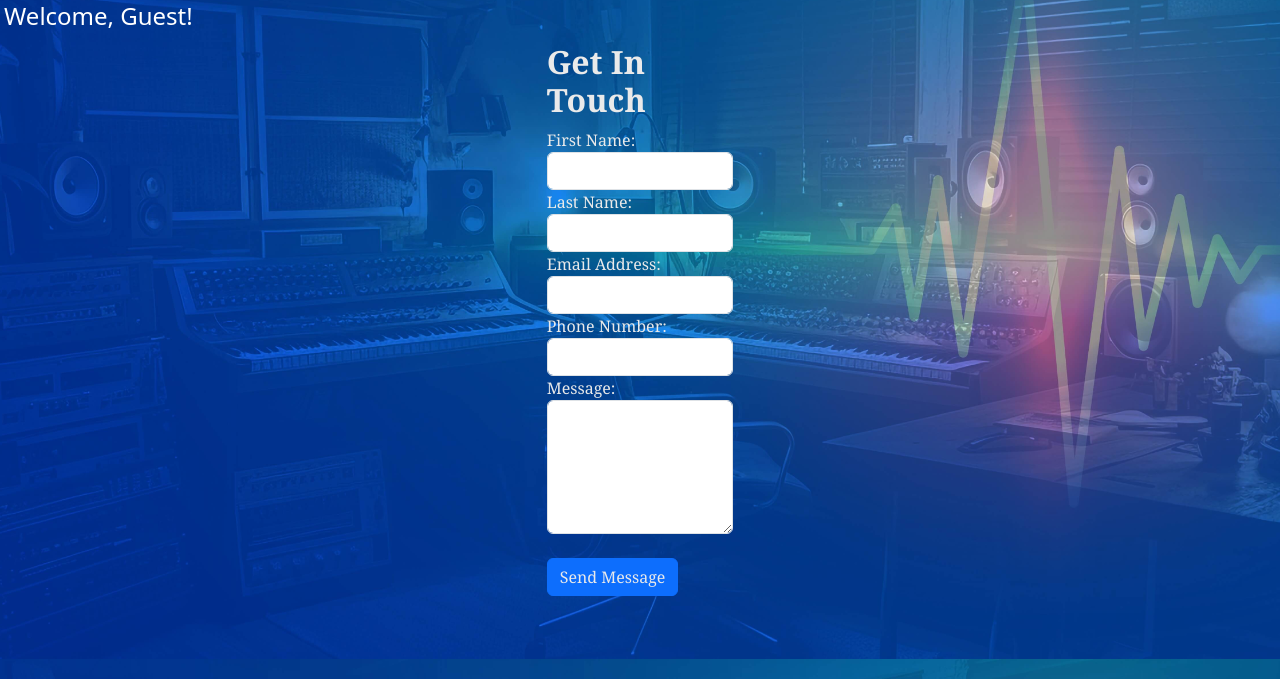
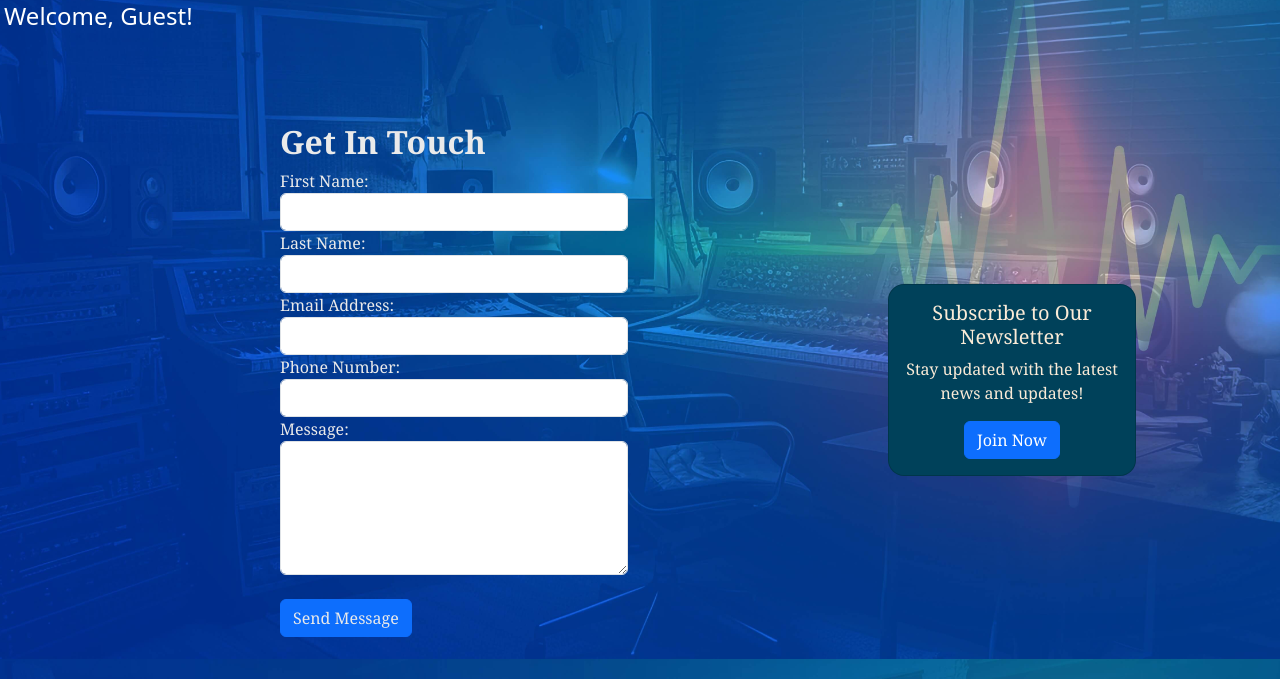
Before and after one commit to Shaga-Matula/blue-pulse-pp5, a Django app: page /contact_us/ in a window 1280 px wide. Shown: the part 141-820 px from the top of the page. Run offline with Django 3.2, Linux system fonts and the light colour scheme; parts of the project's set-up code (start-up, migrations or seed data) failed here and were passed over; some libraries are stand-ins or nearby versions.

Commit message:
feat(contacts): add newsletter template for the contacts page

```diff
--- a/musicapp/templates/comments/contact_us.html
+++ b/musicapp/templates/comments/contact_us.html
@@ -1,49 +1,53 @@
 {% extends 'base.html' %}
 
 {% block content %}
-<main class="d-flex align-items-center justify-content-center ">
-    <section class="rounded mx-auto border-5 col-xxl-6 col-xl-6 col-lg-6 col-md-9 col-sm-12 ">
-        <div class="row border-5   p-3">
-            <aside class="container col-md-6 col-lg-4 order-2 order-md-2 mt-1 mb-1 ">
+<main class="d-flex align-items-center justify-content-center min-height ">
+    <section class="container d-flex flex-lg-row flex-column justify-content-start align-items-center distance-top-nav">
+        <div class=" col-6 col-md-8 cpl-sm-12 col-12 ">
+
+            <aside class="container col-lg-6 col-md-10 col-sm-12">
                 <form class="my-1" method="post" action="#">
                     {% csrf_token %}
                     <fieldset>
-                        <section>
-
+                        <div class="col-12">
                             <h2 class="contact-us-title"><strong>Get In Touch</strong></h2>
-
                             <div class="form-group contact-us-label">
                                 <label for="fname ">First Name:</label>
                                 <input type="text" class="form-control" name="fname" id="fname" required>
                             </div>
-
                             <div class="form-group contact-us-label">
                                 <label for="lname ">Last Name:</label>
                                 <input type="text" class="form-control" name="lname" id="lname" required>
                             </div>
-
                             <div class="form-group contact-us-label">
                                 <label for="email">Email Address:</label>
                                 <input type="email" class="form-control" name="email" id="email" required>
                             </div>
-
                             <div class="form-group contact-us-label">
                                 <label for="phone">Phone Number: </label>
                                 <input type="tel" class="form-control" name="phone" id="phone" required>
                             </div>
-
                             <div class="form-group contact-us-label">
                                 <label for="msg">Message: </label>
                                 <textarea class="form-control" name="msg" id="message-us" rows="5" required></textarea>
                             </div>
-
-
-
-                            <button type="submit" class="btn btn-primary mt-4 contact-us-label">Send Message</button>
-                        </section>
+                            <button type="submit" class="btn btn-primary mt-4 contact-us-label">Send
+                                Message</button>
+                        </div>
                     </fieldset>
                 </form>
             </aside>
+
+        </div>
+        <div class="d-flex align-items-center justify-content-center ">
+            <div class="card col-lg-8 col-md-8 col-sm-10 col-10  d-flex justify-content-center newsletter-format rounded-4">
+                <div class="card-body text-center newsletter-format rounded-4">
+                    <h5 class="card-title newsletter-format">Subscribe to Our Newsletter</h5>
+                    <p class="card-text newsletter-format">Stay updated with the latest news and updates!</p>
+                    <a href="{% url 'subscribe' %}" class="btn btn-primary">Join Now</a>
+                </div>
+            </div>
+
         </div>
     </section>
 </main>
--- /dev/null
+++ b/newsletter/urls.py
@@ -0,0 +1,7 @@
+from django.urls import path
+from .views import SubscribeSuccessView, SubscribeView
+
+urlpatterns = [
+    path('subscribe/', SubscribeView.as_view(), name='subscribe'),
+    path('subscribe/success/', SubscribeSuccessView.as_view(), name='subscribe_success'),
+]
--- a/static/styles/css/style.css
+++ b/static/styles/css/style.css
@@ -3,17 +3,33 @@
     height: 50px;
 }
 
+/* News Letter */
 
-/* Add Merch */
-.text-add-merch{
+.newsletter-format {
+    font-family: Georgia, "Times New Roman", Times, serif;
+    background-color: #00415a;
+}
+
+
+/* Allauth Forms */
+.text-edit-merch .form-group label,
+.text-edit-merch,
+#div_id_category,
+#div_id_sku,
+#div_id_price,
+#div_id_name,
+#div_id_rating,
+#div_id_rating p,
+#div_id_has_sizes,
+#div_id_description,
+.text-add-merch {
     font-family: Georgia, "Times New Roman", Times, serif;
     color: white;
 
 }
 
-/* Songs */
 
-.btn-del-edit{
+.btn-del-edit {
     min-width: 60px;
 }
 
@@ -47,26 +63,23 @@
     color: black;
     font-weight: bold;
 }
-
 /* Comments Template */
-
 #id_login {
     background-color: white;
     color: black;
 }
-
-.comments-card{
+.comments-card {
     width: fit-content;
     padding: 2%;
 }
 
 .comments-bg-color {
-    background-color: #00415a
+    background-color: #00415a;
 }
 
 .comments-edit-card {
-    font-family: Georgia, 'Times New Roman', Times, serif;
-    color:white;
+    font-family: Georgia, "Times New Roman", Times, serif;
+    color: white;
     background-color: var(--bs-list-group-bg);
     width: auto;
 }
@@ -82,13 +95,12 @@
     margin-bottom: 10px;
     font-weight: bold;
     color: #333;
-
 }
 
 /* General page setup */
 
 .all-body {
-    background-image: url('/static/images/studio_back.jpg');
+    background-image: url("/static/images/studio_back.jpg");
     background-position: center center;
     background-attachment: fixed;
     -webkit-background-size: cover;
@@ -102,7 +114,6 @@
 }
 
 /* Padding Pages */
-
 
 .nav-padding-merch-item {
     padding-top: 20px;
@@ -118,7 +129,6 @@
 .distance-top-na-v {
     min-height: calc(100vh - 140px);
 }
-
 
 /* Signup/Signout/Signin */
 .signup-container {
@@ -145,16 +155,13 @@
     max-height: 80%;
     width: auto;
     height: 250px;
-
 }
 
 .card-music-height {
     min-height: 50px;
-
 }
 
 /* merch_item (Increment and decrement) */
-
 
 .btn-black {
     background: black;
@@ -184,7 +191,6 @@
     color: white;
 }
 
-
 .btt-link,
 .update-link,
 .remove-item {
@@ -199,28 +205,27 @@
     border: 1px solid black !important;
 }
 
-
 /* Song/Music/List  */
 
 .song-li {
     list-style-type: none;
 }
 
-.contact-us-title,.contact-us-label,
+.contact-us-title,
+.contact-us-label,
 .song-head {
-    font-family: Georgia, 'Times New Roman', Times, serif;
-    color: #EAEAEA;
+    font-family: Georgia, "Times New Roman", Times, serif;
+    color: #eaeaea;
 }
 
 .song-card {
     color: white;
     min-height: 400px;
-    font-family: Georgia, 'Times New Roman', Times, serif;
+    font-family: Georgia, "Times New Roman", Times, serif;
 }
 
 .song-main {
     background-color: deepskyblue;
-
 }
 /* Navbar Top */
 .nav-bar-text {
@@ -233,37 +238,38 @@
 }
 
 /* Navbar Bottom */
+
+.textInput,
+.textinput,
+.form-control {
+    color: black;
+}
 .second-navbar {
     background-color: #001f2b;
-
 }
 .second-navbar-li {
-
     padding-left: 25px;
     padding-right: 25px;
-    color: #EAEAEA;
+    color: #eaeaea;
 }
 
 .second-navbar-li a {
-    font-family: Georgia, 'Times New Roman', Times, serif;
+    font-family: Georgia, "Times New Roman", Times, serif;
     color: white;
     white-space: nowrap;
     font-size: large;
 }
 
-
 /* Footer phantom main page */
 
 .min-height {
-    min-height: calc(100vh - 350px);
-    padding-top: 200px;
+    min-height: calc(100vh - 300px);
+    padding-top: 100px;
 }
 
 .min-height-login {
-
     padding-top: 200px;
 }
-
 
 /* Swatch Colors background colors */
 
@@ -280,12 +286,11 @@
 }
 
 .indigo-dye {
-    background-color: #00415a
+    background-color: #00415a;
 }
 
-
 .rich-black {
-    background-color: #001f2b
+    background-color: #001f2b;
 }
 
 /* Slider for Audio song page */
@@ -319,38 +324,29 @@ audio {
 
 /*  Fonts */
 @font-face {
-    font-family: 'ECG Font';
-    src: url('/static/lifeline-font/Lifeline-7O6A.ttf') format('truetype');
+    font-family: "ECG Font";
+    src: url("/static/lifeline-font/Lifeline-7O6A.ttf") format("truetype");
 }
 
 /* Pulse Font */
 .lifeline-font {
-    font-family: 'ECG Font', sans-serif;
+    font-family: "ECG Font", sans-serif;
     font-weight: 100;
     font-size: xx-large;
     color: white;
-
-
 }
 
 /* Allauth  */
 
-.login label,
-.login .error-message,
-.login input[type="text"],
-.login input[type="email"],
-.login input[type="password"] {
-    color: white;
+/*  */
 
-}
 
 /* Cards */
 .item-discpt {
     color: white;
     font-size: small;
-    font-family: Georgia, 'Times New Roman', Times, serif;
+    font-family: Georgia, "Times New Roman", Times, serif;
 }
-
 
 .card-title,
 .card-text {
@@ -367,13 +363,11 @@ audio {
     background-color: white;
 }
 
-
 /* Merchandise Discription Text Tags */
-
 
 .discription-page-text {
     color: white;
-    font-family: 'Open Sans', sans-serif;
+    font-family: "Open Sans", sans-serif;
 }
 
 /* Star Rating */
@@ -387,7 +381,6 @@ audio {
     width: 20px;
     height: 20px;
     margin: 0 2px;
-
 }
 
 .star.gold {
@@ -397,7 +390,7 @@ audio {
 .merch-item-height {
     height: auto;
     width: auto;
-    background-color: #00415a
+    background-color: #00415a;
 }
 
 /* To Be deleted */
@@ -424,7 +417,6 @@ audio {
     height: 5px;
 }
 
-
 /* Bag Page */
 
 .btn-outline-black {
@@ -433,14 +425,12 @@ audio {
     border: 1px solid black;
 }
 
-
 /* ------------------------------- bootstrap toasts */
 .text-bg-bag-message {
     background-color: #001f2b;
     color: white;
 }
 .message-container {
-
     position: fixed;
     top: 72px;
     right: 15px;
@@ -506,7 +496,6 @@ audio {
     overflow-y: auto;
 }
 
-
 /* Product Form */
 
 .btn-file {
@@ -529,28 +518,24 @@ audio {
     border-color: #dc3545;
 }
 
-.custom-checkbox .custom-control-input:checked~.custom-control-label::before {
+.custom-checkbox .custom-control-input:checked ~ .custom-control-label::before {
     background-color: #dc3545;
     border-color: #dc3545;
     border-radius: 0;
 }
 
-
 /* Media Sizes */
 /* ------------------------------------- */
-
 
 /* Remove gap at to of small screen */
 @media(max-width: 767px) {
     .min-height,
     .adjust-index-height {
         align-items: flex-start;
-        min-height: auto;
-
-
+        min-height: 0;
+        padding-top: 0;
     }
 }
-
 
 /* Allauth form formatting */
 
@@ -564,7 +549,7 @@ audio {
     border-radius: 0;
 }
 
-.allauth-form-inner-content label:not([for='id_remember']) {
+.allauth-form-inner-content label:not([for="id_remember"]) {
     display: none;
 }
 
@@ -573,7 +558,7 @@ audio {
 }
 
 .allauth-form-inner-content button,
-.allauth-form-inner-content input[type='submit'] {
+.allauth-form-inner-content input[type="submit"] {
     /* btn */
     display: inline-block;
     font-weight: 400;
@@ -596,7 +581,7 @@ audio {
 }
 
 .allauth-form-inner-content button:hover,
-.allauth-form-inner-content input[type='submit']:hover {
+.allauth-form-inner-content input[type="submit"]:hover {
     color: #fff;
     background-color: #222;
     border-color: #222;
@@ -606,6 +591,10 @@ audio {
     color: #17a2b8; /* text-info */
 }
 
+.login label, .login .error-message, .login input[type="email"], #id_remember {
+    color: white;
+}
+
 .form-group-change .form-group,
 .div_id_song_image {
     padding-bottom: 4px;
```
Also changed, not shown: newsletter/forms.py (+15 -6 lines), newsletter/templates/newsletter/subscribe.html (added, +24 -0 lines), newsletter/templates/newsletter/subscribe_success.html (added, +21 -0 lines), newsletter/views.py (+28 -2 lines).
